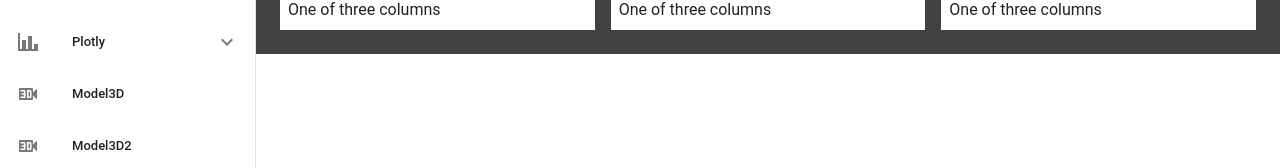
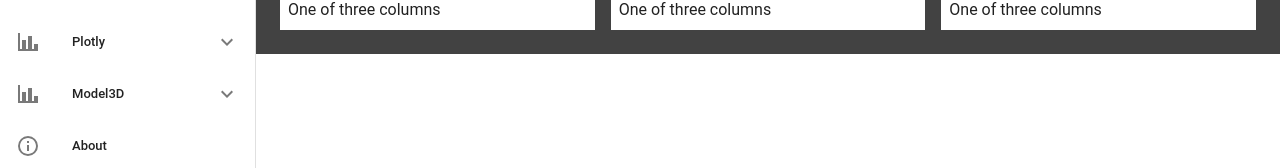
Before and after one commit to oya3/electron-vite-vue3-vuetify3, a Vue app: page /model3d2 in a window 1280 px wide. Shown: the part 158-326 px from the top of the page. Built offline with nearby package versions, Linux system fonts and the light colour scheme.

Commit message:
refactoring

```diff
--- a/src/renderer/src/App.vue
+++ b/src/renderer/src/App.vue
@@ -45,12 +45,12 @@
             </template>
           </v-list-item>
         </template>
-        <v-list-item title="Chart" value="chart" @click="$router.push({ path: '/chart' })">
+        <v-list-item title="Chart1" value="chart1" @click="$router.push({ path: '/chartjs/chart1' })">
           <template v-slot:prepend>
             <v-icon :icon="mdiChartBar" />
           </template>
         </v-list-item>
-        <v-list-item title="Chart2" value="chart2" @click="$router.push({ path: '/chart2' })">
+        <v-list-item title="Chart2" value="chart2" @click="$router.push({ path: '/chartjs/chart2' })">
           <template v-slot:prepend>
             <v-icon :icon="mdiChartBar" />
           </template>
@@ -77,7 +77,15 @@
         </v-list-item>
       </v-list-group>
 
-      <v-list-item title="Model3D" value="model3d" @click="$router.push({ path: '/model3d' })">
+      <v-list-group value="Model3D">
+        <template v-slot:activator="{ props }">
+          <v-list-item v-bind="props" title="Model3D">
+            <template v-slot:prepend>
+              <v-icon :icon="mdiChartBar" />
+            </template>
+          </v-list-item>
+        </template>
+        <v-list-item title="Model3D1" value="model3d1" @click="$router.push({ path: '/model3d' })">
           <template v-slot:prepend>
             <v-icon :icon="mdiVideo3dVariant" />
           </template>
@@ -87,6 +95,8 @@
             <v-icon :icon="mdiVideo3dVariant" />
           </template>
         </v-list-item>
+      </v-list-group>
+
       <v-list-item title="About" value="about" @click="$router.push({ path: '/about' })">
         <template v-slot:prepend>
           <v-icon :icon="mdiInformationOutline" />
--- a/src/renderer/src/router/index.js
+++ b/src/renderer/src/router/index.js
@@ -8,19 +8,14 @@ const routes = [
     component: Home,
   },
   {
-    path: '/listtest',
-    name: 'ListTest',
-    component: () => import('../views/ListTest.vue'),
+    path: '/chartjs/chart1',
+    name: 'Chart1',
+    component: () => import('../views/Chartjs/Chart.vue'),
   },
   {
-    path: '/chart',
-    name: 'Chart',
-    component: () => import('../views/Chart.vue'),
-  },
-  {
-    path: '/chart2',
+    path: '/chartjs/chart2',
     name: 'Chart2',
-    component: () => import('../views/ChartComposition.vue'),
+    component: () => import('../views/Chartjs/ChartComposition.vue'),
   },
   {
     path: '/plotly/bar',
@@ -35,17 +30,22 @@ const routes = [
   {
     path: '/model3d',
     name: 'Model3D',
-    component: () => import('../views/Model3D.vue'),
+    component: () => import('../views/Model3D/Model3D.vue'),
   },
   {
     path: '/model3d2',
     name: 'Model3D2',
-    component: () => import('../views/Model3DComposition.vue'),
+    component: () => import('../views/Model3D/Model3DComposition.vue'),
   },
   {
     path: '/about',
     name: 'About',
     component: () => import('../views/About.vue'),
+  },
+  {
+    path: '/listtest',
+    name: 'ListTest',
+    component: () => import('../views/ListTest.vue'),
   },
 ];
 
```
Also changed, not shown: src/renderer/src/views/Chartjs/Chart.vue (renamed from src/renderer/src/views/Chart.vue), src/renderer/src/views/Chartjs/ChartComposition.vue (renamed from src/renderer/src/views/ChartComposition.vue), src/renderer/src/views/Model3D/Model3D.vue (renamed from src/renderer/src/views/Model3D.vue), src/renderer/src/views/Model3D/Model3DComposition.vue (renamed from src/renderer/src/views/Model3DComposition.vue). Lines whose indentation alone changed are shown as unchanged.
